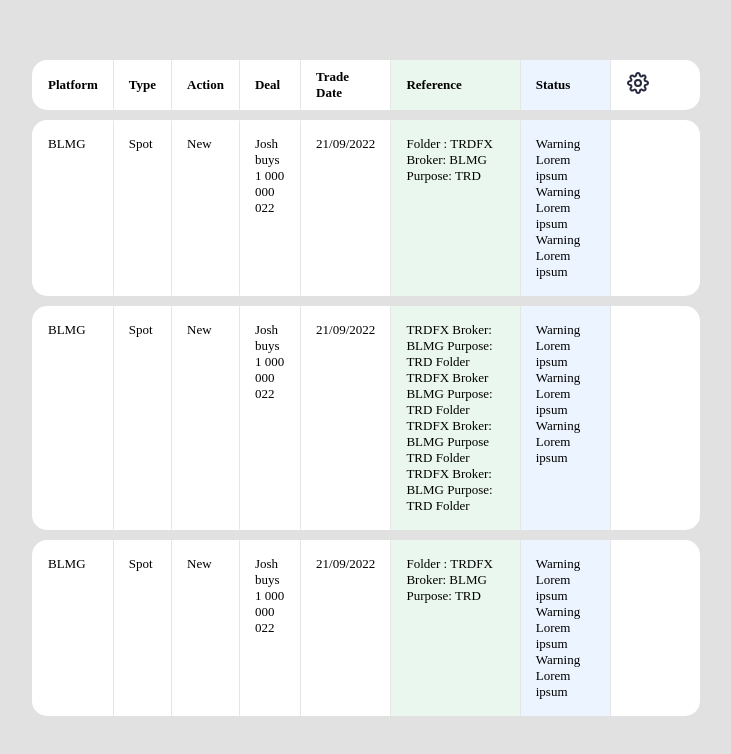
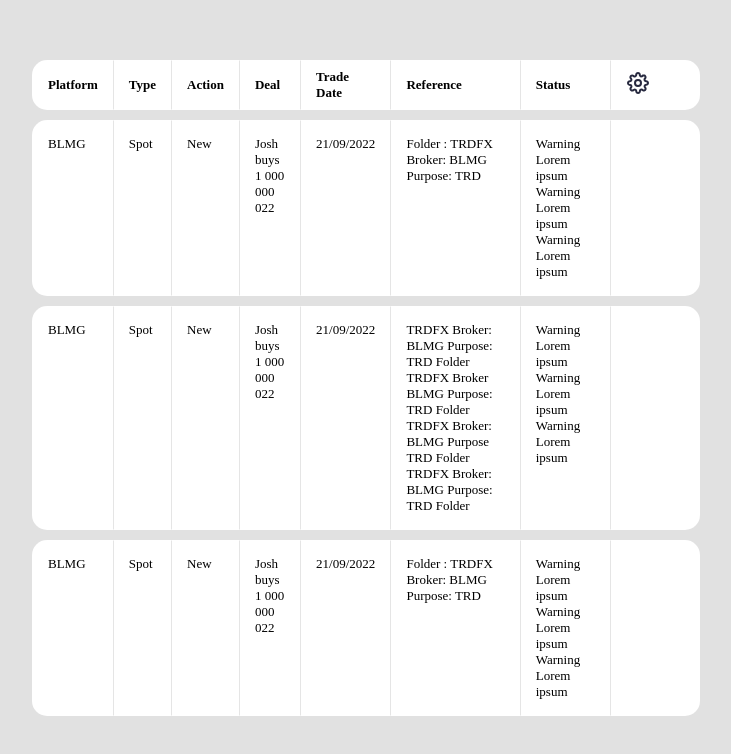
Before and after one commit to karlidaganil/table-test, a React (Vite) app: page / in a window 1280 px wide. Shown: the top 754 px of the page, without its empty margins (18-749 px from the left). Built offline with nearby package versions, Linux system fonts and the light colour scheme.

Commit message:
style refactored

```diff
--- a/src/App.jsx
+++ b/src/App.jsx
@@ -84,16 +84,16 @@ function App() {
       accessor: "reference",
       header: "Reference",
       // className: "reference-column",
-      style: {
-        backgroundColor: "#EAF7EE",
-      },
+      // style: {
+      //   backgroundColor: "#EAF7EE",
+      // },
     },
     {
       accessor: "status",
       header: "Status",
-      style: {
-        backgroundColor: "#EBF4FF",
-      },
+      // style: {
+      //   backgroundColor: "#EBF4FF",
+      // },
     },
     {
       header: <img src={settingsIcon} />,
@@ -132,7 +132,7 @@ function App() {
         checkboxed={false}
         rowHoverStyle={{
           background: true,
-          border: false,
+          border: true,
         }}
         selectedNode={
           <>
--- a/src/index.scss
+++ b/src/index.scss
@@ -65,15 +65,6 @@ thead tr th {
   margin: 0px 10px;
 }
 
-tr:not(.no-hover-bg) {
-  &:hover {
-    background-color: #eaf7ee;
-    td {
-      background-color: transparent;
-    }
-  }
-}
-
 table {
   tbody {
     tr:not(.no-hover-border) {
@@ -87,6 +78,14 @@ table {
         }
         .left-corner {
           border-left: 1px solid #03ea76;
+        }
+      }
+    }
+    tr:not(.no-hover-bg) {
+      &:hover {
+        background-color: #eaf7ee;
+        td {
+          background-color: transparent;
         }
       }
     }
```
